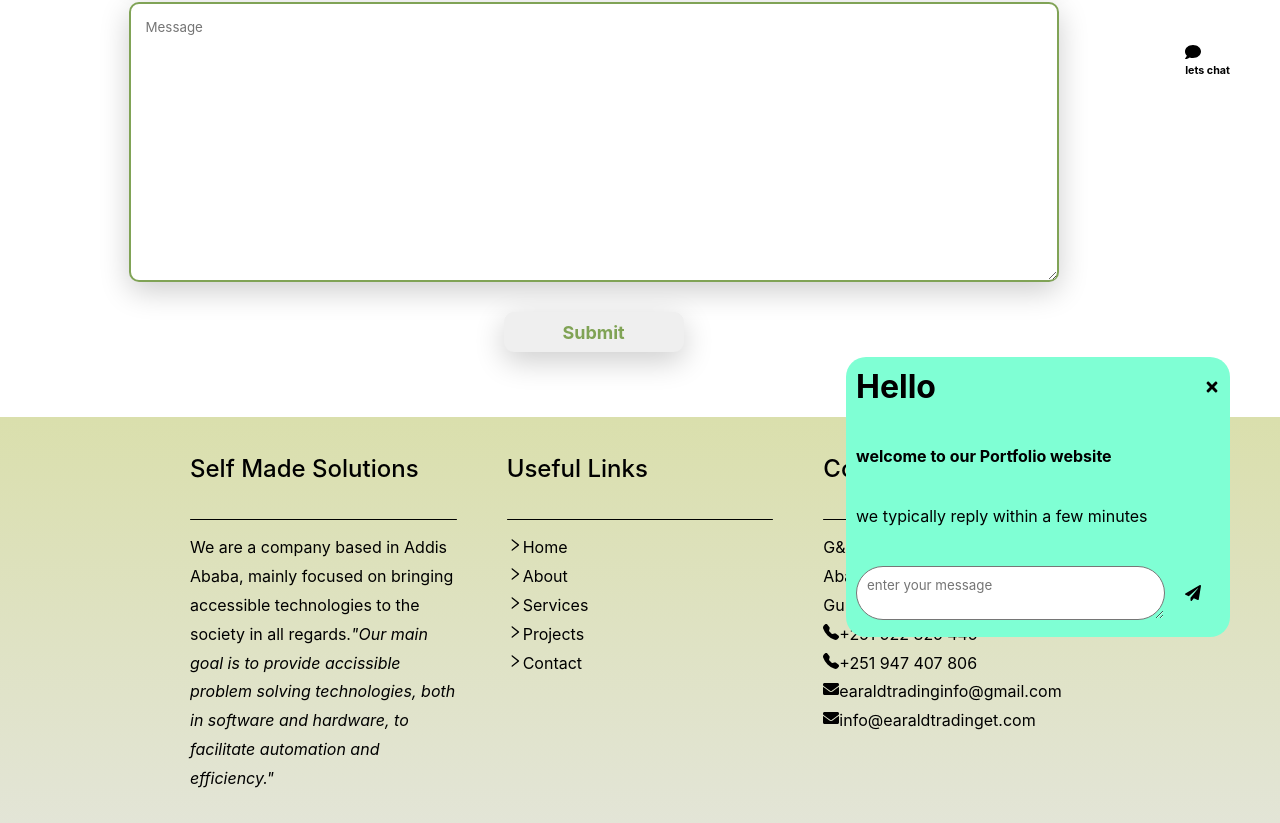
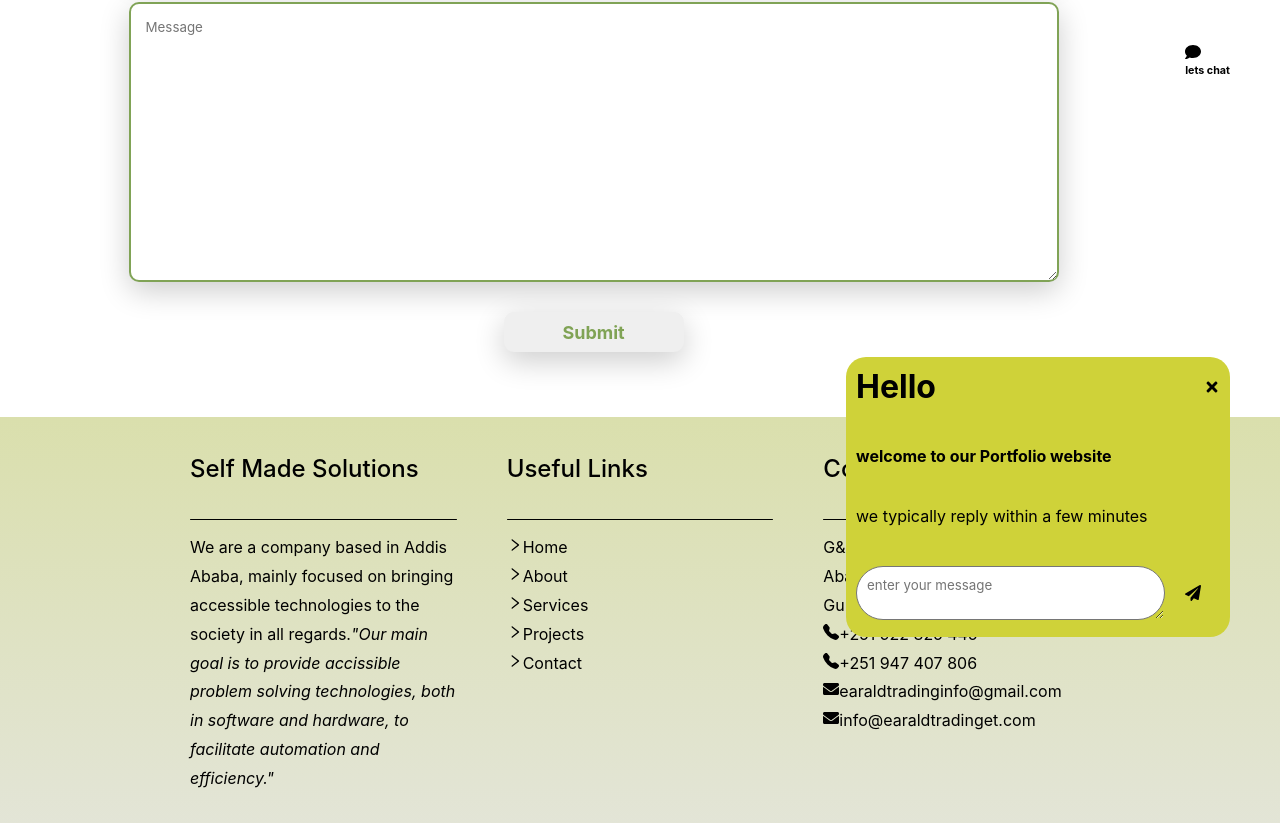
Before and after one commit to 123nol/self_made_solutions, a React (Create React App) app: page /contact in a window 1280 px wide. Shown: the part 673-1496 px from the top of the page. Built offline with nearby package versions, Linux system fonts and the light colour scheme.

Commit message:
still changing colors for the homepage

```diff
--- a/src/components/Chat.jsx
+++ b/src/components/Chat.jsx
@@ -1,20 +1,21 @@
-import React, { useState } from 'react'
-import { FaComment,FaTimes, FaBars, FaPaperPlane } from 'react-icons/fa'
+import React, { useState } from "react";
+import { FaComment, FaTimes, FaBars, FaPaperPlane } from "react-icons/fa";
 const Chat = () => {
-  const [chat, setChat]=useState("");
-  const [open, setOpen]=useState(false);
-  const handleSend = ()=>{
+  const [chat, setChat] = useState("");
+  const [open, setOpen] = useState(false);
+  const handleSend = () => {
     return setChat("");
-  }
+  };
   return (
-
-        <div>
-          <div className='chat' style={{transform: open ? "translateY(0)" : "translateY(200%)"}}>
-              <div className='header'>
-
+    <div className="chatbox">
+      <div
+        className="chat"
+        style={{ transform: open ? "translateY(0)" : "translateY(200%)" }}
+      >
+        <div className="header">
           <h1>Hello</h1>
 
-                <FaTimes onClick={()=>setOpen(!open)}/>
+          <FaTimes onClick={() => setOpen(!open)} />
         </div>
 
         <div>
@@ -24,23 +25,29 @@ const Chat = () => {
         <div>
           <p>we typically reply within a few minutes</p>
         </div>
-            <div className='input_send'>
-              <textarea value={chat} placeholder='enter your message' onChange={(e)=>setChat(e.target.value)}/>
-              <FaPaperPlane onClick={()=>setChat("")} />
-
-
+        <div className="input_send">
+          <textarea
+            value={chat}
+            placeholder="enter your message"
+            onChange={(e) => setChat(e.target.value)}
+          />
+          <FaPaperPlane onClick={() => setChat("")} />
         </div>
-
       </div>
-          <div className='comment' onClick={()=> setOpen(!open)} style={{transform: open ? "translateY(300%)" : "translateY(0)", zIndex: "0", transition: "0.3s ease-in"}}>
-            <FaComment/>
+      <div
+        className="comment"
+        onClick={() => setOpen(!open)}
+        style={{
+          transform: open ? "translateY(300%)" : "translateY(0)",
+          zIndex: "0",
+          transition: "0.3s ease-in",
+        }}
+      >
+        <FaComment />
         <h6>lets chat</h6>
       </div>
     </div>
+  );
+};
 
-
-
-  )
-}
-
-export default Chat
+export default Chat;
--- a/src/index.css
+++ b/src/index.css
@@ -17,7 +17,7 @@
   align-items: center;
   height: 7vh;
 
-  box-shadow: 0 2px 4px 0 rgba(0, 0, 0, 0.2);
+  box-shadow: 0 8px 20px 0px #91993da3;
   background-color: #bdbe7d50;
   transition: all 0.5s ease-in-out;
   z-index: 100 !important;
@@ -153,6 +153,9 @@
   text-align: center;
 }
 .home div:first-child {
+  background: -webkit-linear-gradient(right, #bec94d, #a2d15d);
+  -webkit-background-clip: text;
+  -webkit-text-fill-color: transparent;
   box-shadow: none;
   display: flex;
   flex-direction: column;
@@ -167,17 +170,17 @@
 }
 .home h1 {
   text-align: center;
-  font-size: 40px;
-  font-weight: 500;
+  font-size: 45px;
+  font-weight: 700;
 }
 .home h1 span {
   display: block;
-  font-size: 50px;
-  font-weight: 600;
+  font-size: 60px;
+  font-weight: 800;
 }
 .home p {
   text-align: center;
-  font-size: 23px;
+  font-size: 30px;
   font-weight: 600;
 }
 .home .faPlay {
@@ -698,19 +701,20 @@
   border: 2px solid rgba(115, 154, 68, 0.9);
   box-shadow: 0px 9px 30px rgba(0, 0, 0, 0.2);
 }
+
 .chat {
   position: fixed;
   bottom: 50px;
   right: 50px;
   width: 20vw;
-  height: 30vh;
+  height: 37vh;
   display: flex;
   flex-direction: column;
   gap: 40px;
   padding: 10px;
-  background-color: aquamarine;
+  background-color: #cfd239;
 
-  transition: all 0.3s ease-in;
+  transition: 0.3s ease-in;
   z-index: 1000;
   border-radius: 20px;
 }
```
Lines whose indentation alone changed are shown as unchanged.
